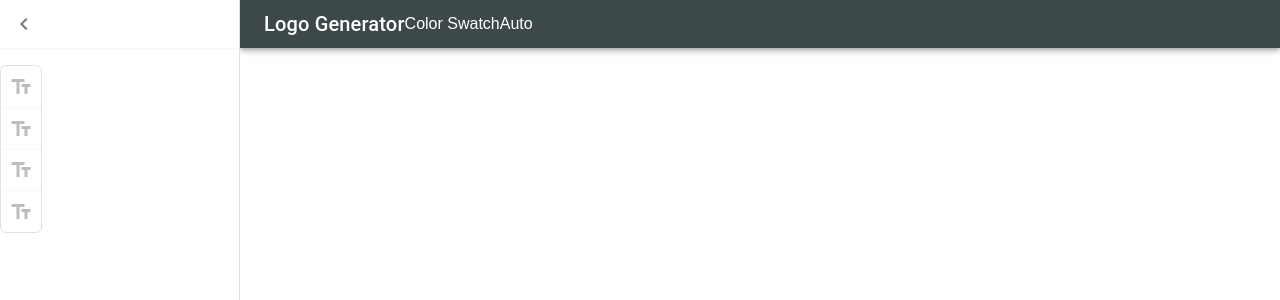
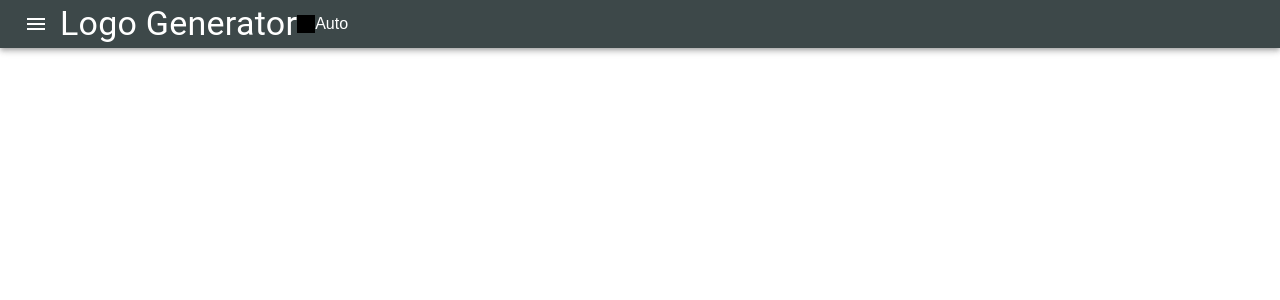
Before and after one commit to humzaahmad906/logo-generator, a React (Create React App) app: page / in a window 1280 px wide. Shown: the top 300 px of the page. Built offline with nearby package versions, Linux system fonts and the light colour scheme.

Commit message:
added color swatch component

```diff
--- a/src/Components/UI/appbar.js
+++ b/src/Components/UI/appbar.js
@@ -6,8 +6,10 @@ import Toolbar from '@material-ui/core/Toolbar';
 import Typography from '@material-ui/core/Typography';
 import IconButton from '@material-ui/core/IconButton';
 import MenuIcon from '@material-ui/icons/Menu';
+import ColorSwatch from './helper/colorswatch';
+
 export default function NavBar(props){
-    const drawerWidth = 240;
+    const drawerWidth = 400;
     const useStyles = makeStyles((theme) => ({
         root: {
           display: 'flex',
@@ -45,13 +47,14 @@ export default function NavBar(props){
              onClick={()=>{props.openDrawer()}}>
                 <MenuIcon />
             </IconButton>)}
-            <div className={'d-flex my-auto'}>
-              <Typography variant="h6" color="inherit">
+            <div className={'d-flex'}>
+              <Typography variant="h4" color="inherit">
                   Logo Generator
               </Typography>
               <div className={"ml-3"}></div>
-              <div variant="h6" className={"ml-3 mt-1"}>Color Swatch</div>
-              <div className={"ml-3 mt-1"}>Auto</div>
+              {/* <div variant="h6" className={"ml-3 my-auto"}>Color Swatch</div> */}
+              <ColorSwatch color={"black"}/>
+              <div className={"ml-3  my-auto"}>Auto</div>
             </div>
 
             </Toolbar>
--- /dev/null
+++ b/src/Components/UI/helper/colorswatch.js
@@ -0,0 +1,15 @@
+import React from 'react';
+
+class ColorSwatch extends React.Component{
+    constructor(props){
+        super(props);
+    }
+    render(){
+        return(
+
+            <div className={"my-auto"} style={{'height':'18px', 'width':'18px','background-color':this.props.color}}></div>
+
+        )
+    }
+}
+export default ColorSwatch;
--- a/src/Components/UI/mainview.js
+++ b/src/Components/UI/mainview.js
@@ -5,7 +5,7 @@ import SideBar from './sidebar';
 class MainView extends Component{
     constructor(props){
         super(props);
-        this.state = {drawerOpen: true};
+        this.state = {drawerOpen: false};
     }
     openDrawer = () => {
         this.setState({drawerOpen:true});
--- a/src/Components/UI/sidebar.js
+++ b/src/Components/UI/sidebar.js
@@ -19,7 +19,9 @@ import ListItemIcon from '@material-ui/core/ListItemIcon';
 import ListItemText from '@material-ui/core/ListItemText';
 import InboxIcon from '@material-ui/icons/MoveToInbox';
 import MailIcon from '@material-ui/icons/Mail';
-const drawerWidth = 240;
+import CheckBoxOutlineBlankIcon from '@material-ui/icons/CheckBoxOutlineBlank';
+
+const drawerWidth = 400;
 const useStyles = makeStyles((theme) => ({
     root: {
       display: 'flex',
@@ -51,20 +53,20 @@ export default function SideBar(props){
             <Divider />
             <div className={"d-flex justify-content-between"}>
                 <div className={"border rounded ml-3 mt-3"}>
-                    <div className={"m-2"}>
-                        <TextFieldsIcon color="disabled"/>
+                    <div className={"m-3"}>
+                        <TextFieldsIcon fontSize={"medium"} color="disabled"/>
                     </div>
                     <Divider/>
-                    <div className={"m-2"}>
-                        <TextFieldsIcon color="disabled"/>
+                    <div className={"m-3"}>
+                        <TextFieldsIcon fontSize={"medium"} color="disabled"/>
                     </div>
                     <Divider/>
-                    <div className={"m-2"}>
-                        <TextFieldsIcon color="disabled"/>
+                    <div className={"m-3"}>
+                        <TextFieldsIcon fontSize={"medium"} color="disabled"/>
                     </div>
                     <Divider/>
-                    <div className={"m-2"}>
-                        <TextFieldsIcon color="disabled"/>
+                    <div className={"m-3"}>
+                        <CheckBoxOutlineBlankIcon fontSize={"medium"} color={"disabled"}/>
                     </div>
                 </div>
                 <div>
```
